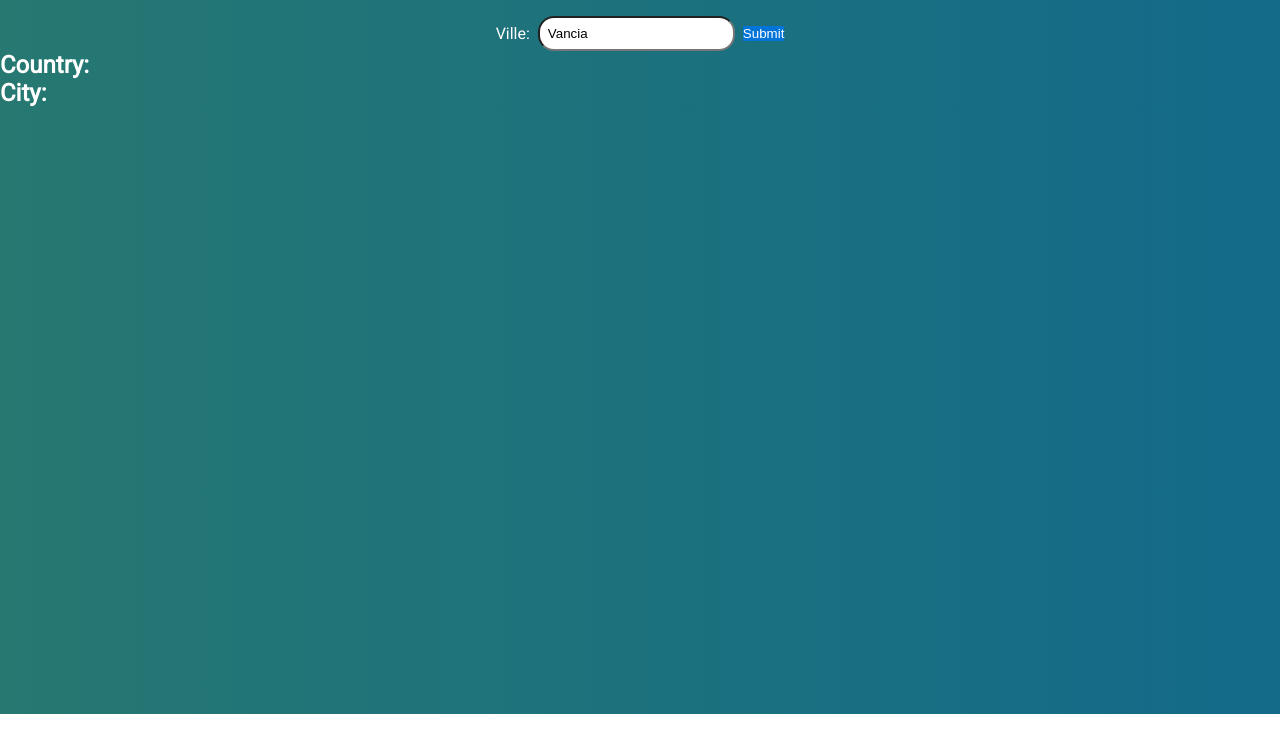
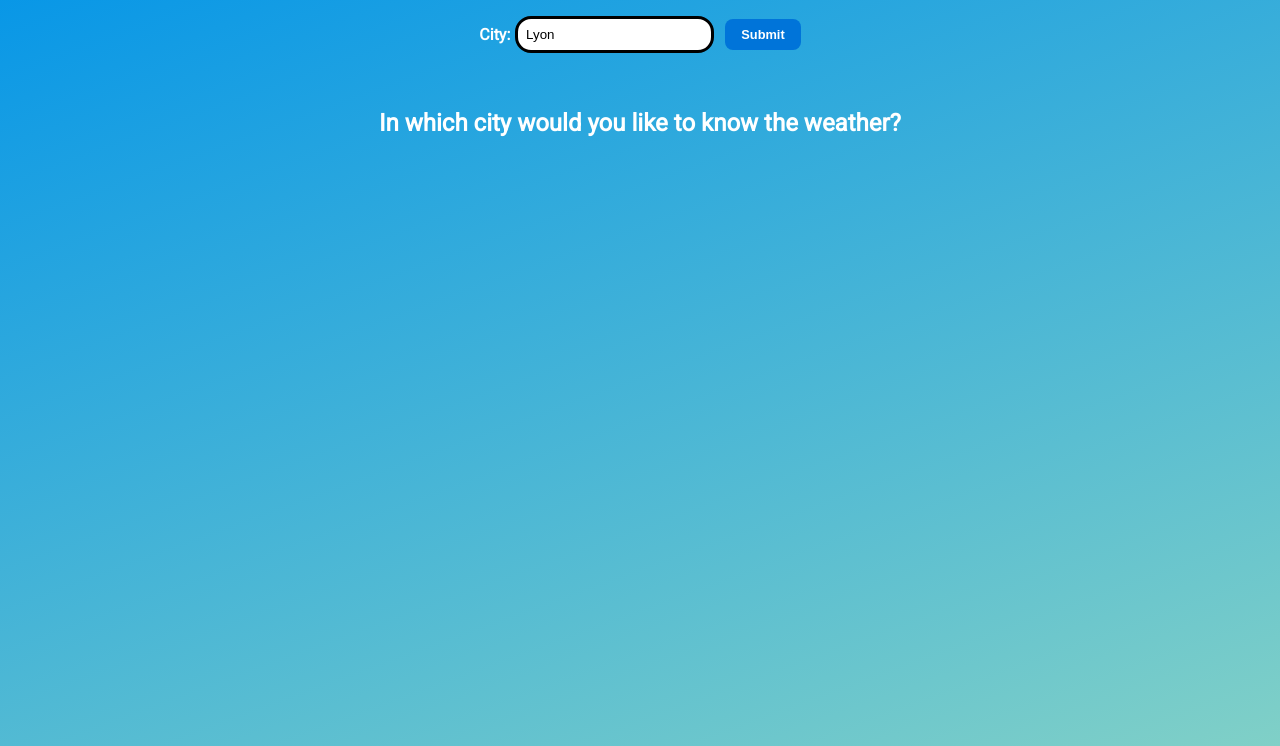
Before and after one commit to EthanPaleyron/M-t-o, a website built with Vite: page index.html in a window 1280 px wide. Shown: the part 86-832 px from the top of the page. Before the commit the page ends 800 px from the top, so only its background shows below. Built offline with nearby package versions, Linux system fonts and the light colour scheme.

Commit message:
fin du project

```diff
--- a/index.html
+++ b/index.html
@@ -6,23 +6,24 @@
   <meta charset="UTF-8">
   <meta name="viewport" content="width=device-width, initial-scale=1.0">
   <script src="https://kit.fontawesome.com/2621df78fc.js" crossorigin="anonymous"></script>
-  <title>Météo</title>
+  <title>Meteo</title>
 </head>
 
 <body>
 
-  <h1>Météo</h1>
+  <h1>Meteo</h1>
 
   <form>
-    <label for="searchCity">Ville:</label>
-    <input type="text" name="text" placeholder="Search for a city" id="searchCity" autocomplete="off" value="Vancia">
+    <label for="searchCity">City:</label>
+    <input type="text" name="text" placeholder="Search for a city" id="searchCity" autocomplete="off" value="Lyon">
     <button id="submit">Submit</button>
   </form>
 
-  <h2>Country: <span id="country"></span></h2>
-  <h2>City: <span id="city"></span></h2>
+  <div id="city"></div>
 
-  <main></main>
+  <main>
+    <h2>In which city would you like to know the weather?</h2>
+  </main>
   <!-- <article class="card">
     <h2>Time: <time></time></h2>
     <p>Min : <span id="min"></span></p>
--- a/js/main.js
+++ b/js/main.js
@@ -1,3 +1,4 @@
+const main = document.querySelector("main");
 const urlCity = (city) => {
   const apiKey = "0eee845fbfb08dcc0204fcb70613dc4a";
   let url = `https://api.openweathermap.org/data/2.5/forecast?q=${city}&APPID=${apiKey}&units=metric`;
@@ -6,14 +7,16 @@ const urlCity = (city) => {
     .then((response) =>
       response.json().then((data) => {
         console.log(data);
-        document.querySelector("#country").innerHTML = data.city.country;
-        document.querySelector("#city").innerHTML = data.city.name;
+        document.querySelector(
+          "#city"
+        ).innerHTML = `<h2 class="city">City: ${data.city.name} ${data.city.country}</h2><br>`;
+        main.style.justifyContent = "start";
         let tmp = "";
         for (const day of data.list) {
           const newSplice = day.dt_txt.split(" ");
           if (newSplice[0] !== tmp) {
             tmp = newSplice[0];
-            document.querySelector("main").innerHTML += `
+            main.innerHTML += `
               <article class="card">
                 <time>${newSplice[0]}</time>
                 <p>Min : ${day.main.temp_min}°</p>
@@ -29,7 +32,7 @@ const urlCity = (city) => {
 
 let searchCity = document.querySelector("#searchCity");
 document.querySelector("form").addEventListener("submit", (e) => {
-  document.querySelector("main").innerHTML = "";
+  main.innerHTML = "";
   e.preventDefault();
   urlCity(searchCity.value);
   searchCity.value = "";
--- a/scss/style.scss
+++ b/scss/style.scss
@@ -1,6 +1,9 @@
 body {
+  margin: 0 1.5rem;
   color: $w;
-  background: linear-gradient(to right, #267871, #136a8a);
+  height: 100vh;
+  overflow: hidden;
+  background-image: linear-gradient(160deg, #0093e9 0%, #80d0c7 100%);
 }
 
 h1 {
@@ -9,32 +12,46 @@ h1 {
 }
 
 form {
+  margin-bottom: 3.5rem;
+  font-weight: bold;
   display: flex;
   justify-content: center;
   align-items: center;
 
   input {
     color: $b;
-    margin: 0 0.5rem;
+    margin: 0 0.7rem 0 0.3rem;
     padding: 0.5rem;
+    border: solid;
     border-radius: 1rem;
+
+    &:focus {
+      outline: none;
+    }
   }
 
   button {
+    font-size: 0.8rem;
+    font-weight: bold;
     background-color: $blue;
+    padding: 0.5rem 1rem;
+    border-radius: 0.5rem;
   }
 }
 
 main {
   display: flex;
+  justify-content: center;
   flex-wrap: wrap;
   gap: 3rem;
 
   .card {
+    line-height: 1.5rem;
     text-align: center;
     width: fit-content;
+    background-color: rgba(0, 0, 0, 0.3);
     padding: 1rem 2rem;
-    line-height: 1.5rem;
     border: solid 1px;
+    border-radius: 1rem;
   }
 }
```
Also changed, not shown: README.md.
